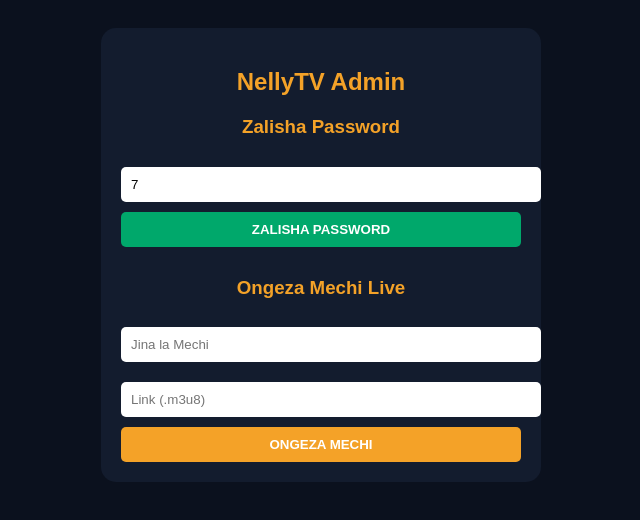
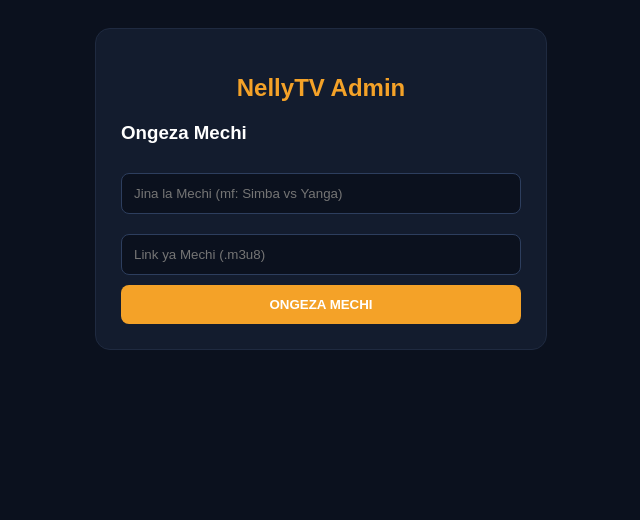
Before and after one commit to mpiralive/NellyTV-, a plain HTML site: page admin.html in a window 1280 px wide. Shown: the whole page, without its empty margins (319-959 px from the left). Drawn offline with Linux system fonts and the light colour scheme.

Commit message:
Update admin.html

```diff
--- a/admin.html
+++ b/admin.html
@@ -3,30 +3,26 @@
 <head>
 <meta charset="UTF-8">
 <style>
-  body { background: #0b111e; color: white; font-family: sans-serif; padding: 20px; }
-  .container { max-width: 400px; margin: auto; background: #131c2e; padding: 20px; border-radius: 15px; }
-  input { width: 100%; padding: 10px; margin: 10px 0; border-radius: 5px; border: none; }
-  button { width: 100%; padding: 10px; background: #00a86b; color: white; border: none; border-radius: 5px; cursor: pointer; font-weight: bold; }
-  h2, h3 { color: #f4a228; text-align: center; }
+    body { background: #0b111e; color: white; font-family: sans-serif; padding: 20px; }
+    .container { max-width: 400px; margin: auto; background: #131c2e; padding: 25px; border-radius: 15px; border: 1px solid #1f2a40; }
+    h2 { color: #f4a228; text-align: center; }
+    input { width: 100%; padding: 12px; margin: 10px 0; border-radius: 8px; border: 1px solid #2d3e5e; background: #0b111e; color: white; box-sizing: border-box; }
+    button { width: 100%; padding: 12px; background: #00a86b; color: white; border: none; border-radius: 8px; font-weight: bold; cursor: pointer; }
 </style>
 </head>
 <body>
 
 <div class="container">
-  <h2>NellyTV Admin</h2>
-  <h3>Zalisha Password</h3>
-  <input type="number" id="validDays" value="7">
-  <button onclick="alert('Password itazalishwa!')">ZALISHA PASSWORD</button>
-
-  <h3 style="margin-top:30px">Ongeza Mechi Live</h3>
-  <input type="text" id="matchName" placeholder="Jina la Mechi">
-  <input type="text" id="matchLink" placeholder="Link (.m3u8)">
-  <button style="background: #f4a228;" onclick="addMatch()">ONGEZA MECHI</button>
+    <h2>NellyTV Admin</h2>
+    <h3>Ongeza Mechi</h3>
+    <input type="text" id="matchName" placeholder="Jina la Mechi (mf: Simba vs Yanga)">
+    <input type="text" id="matchLink" placeholder="Link ya Mechi (.m3u8)">
+    <button style="background: #f4a228;" onclick="addMatch()">ONGEZA MECHI</button>
 </div>
 
 <script type="module">
   import { initializeApp } from "https://www.gstatic.com/firebasejs/10.8.0/firebase-app.js";
-  import { getDatabase, ref, push, set } from "https://www.gstatic.com/firebasejs/10.8.0/firebase-database.js";
+  import { getDatabase, ref, push } from "https://www.gstatic.com/firebasejs/10.8.0/firebase-database.js";
 
   const firebaseConfig = {
     apiKey: "AIzaSyBOYv4r1HBdmiTi lZIchXQ_w",
@@ -44,8 +40,12 @@
   window.addMatch = function() {
       const name = document.getElementById('matchName').value;
       const link = document.getElementById('matchLink').value;
-      if(!name || !link) { alert("Jaza vyote mkuu!"); return; }
-      push(ref(database, 'matches'), { name, link }).then(() => alert("Mechi imeongezwa!"));
+      if(name && link) {
+          push(ref(database, 'matches'), { name: name, link: link })
+          .then(() => alert("Mechi imeongezwa kwa mafanikio!"));
+      } else {
+          alert("Tafadhali jaza jina la mechi na link!");
+      }
   }
 </script>
 </body>
```
